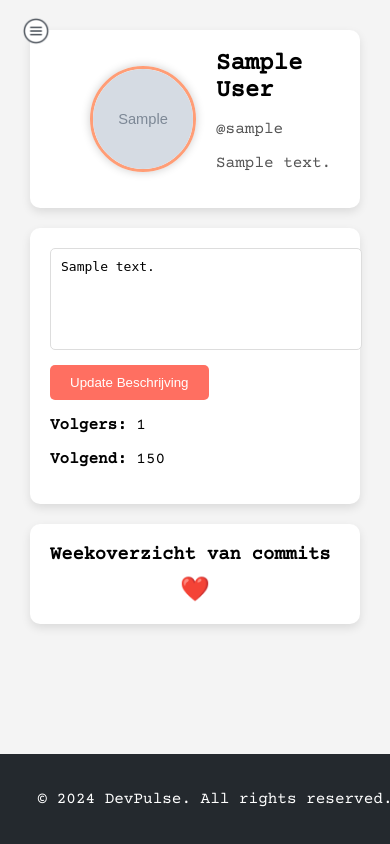
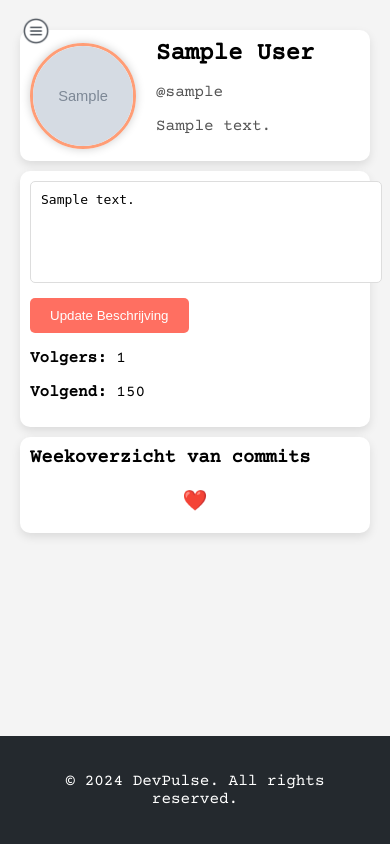
Before and after one commit to Anubis1711/DevPulse, a Node server app: template views/profile.ejs in a window 390 px wide. Run offline with Node 20, Linux system fonts and the light colour scheme; tables that the repository leaves empty hold one stand-in row (values such as "Sample post"); the template is opened without the code that fills it: values that come from a table or form of the project are taken from there, most other values are stand-ins (such as "Sample title", 1, 10 or a date in 2020); grey boxes marked "Sample" are stand-in pictures; some libraries are stand-ins or nearby versions.

Commit message:
Nu totaal schaalbaar voor mobiel!

```diff
--- a/public/profile.css
+++ b/public/profile.css
@@ -5,15 +5,18 @@ body {
     padding: 0;
     display: flex;
     background-color: #f4f4f4;
+    overflow-x: hidden;
 }
 
 
 /* Main Content Styling */
 .main-content {
-    margin-left: 270px; /* Space for the sidebar */
-    padding: 30px;
-    width: calc(100% - 270px);
+    margin-left: 250px;
+    padding: 20px;
+    width: calc(100% - 250px);
     transition: margin-left 0.3s ease-in-out;
+    box-sizing: border-box;
+    overflow-y: auto;
 }
 
 /* Profiel Header */
@@ -90,6 +93,13 @@ body {
     margin: 0 0 15px;
 }
 
+.description-section,
+.commit-overview {
+    max-width: 100%;
+    margin: 0 auto;
+    padding: 15px;
+}
+
 /* Styling voor commit hartjes */
 .hearts-container {
     display: flex;
@@ -133,6 +143,11 @@ body {
     display: block;
 }
 
+footer {
+    width: 100%;
+    box-sizing: border-box;
+}
+
 @media (max-width: 768px) {
     .main-content {
         margin-left: 0;
@@ -143,3 +158,38 @@ body {
         margin-left: 250px; /* Match the sidebar width */
     }
 }
+
+@media (max-width: 768px) {
+    .hearts-container {
+        gap: 10px; /* Reduce gap between hearts */
+        padding: 10px; /* Add padding to prevent overlap */
+        flex-wrap: wrap;
+        justify-content: center; /* Ensure content stays centered */
+    }
+
+    .heart {
+        font-size: 20px; /* Reduce size for smaller screens */
+    }
+}
+
+@media (max-width: 768px) {
+    .hearts-container {
+        display: flex;
+        flex-wrap: nowrap;
+        overflow-x: auto; /* Allow horizontal scrolling */
+        gap: 10px; /* Reduce gap */
+    }
+
+    .heart {
+        flex: 0 0 auto; /* Prevent shrinking */
+    }
+}
+
+@media (max-width: 768px) {
+    .profile-header,
+    .description-section,
+    .commit-overview {
+        margin: 10px auto;
+        padding: 10px;
+    }
+}
--- a/public/sidebar.css
+++ b/public/sidebar.css
@@ -105,39 +95,29 @@ footer {
     transition: transform 0.3s ease;
 }
 
-/* Align with other header elements */
+/* Sidebar toggle for mobile */
 @media (max-width: 768px) {
-    .profile-header {
-        position: relative;
-        padding-left: 60px; /* Space for the button */
+    .sidebar {
+        position: fixed;
+        transform: translateX(-100%); /* Verborgen standaard */
+        z-index: 1000;
+        transition: transform 0.3s ease-in-out;
+    }
+
+    .sidebar.open {
+        transform: translateX(0); /* Schuift in wanneer geopend */
+    }
+
+    .sidebar-toggle {
+        display: block; /* Toon toggle-knop */
+        position: fixed;
+        top: 15px;
+        left: 15px;
+        background-color: transparent;
+        color: white;
+        font-size: 20px;
+        border: none;
+        cursor: pointer;
+        z-index: 1100;
     }
 }
-
-.sidebar-overlay {
-    display: none;
-    position: fixed;
-    top: 0;
-    left: 0;
-    width: 100%;
-    height: 100%;
-    background-color: rgba(0, 0, 0, 0.5); /* Semi-transparent */
-    z-index: 900; /* Below sidebar but above content */
-    transition: opacity 0.3s ease;
-}
-
-.sidebar.open ~ .sidebar-overlay {
-    display: block;
-    opacity: 1;
-}
-
-/* Hide the toggle button on larger screens */
-.sidebar-toggle {
-    display: none; /* Hidden by default */
-}
-
-/* Show the toggle button on smaller screens */
-@media (max-width: 768px) {
-    .sidebar-toggle {
-        display: block; /* Visible in mobile view */
-    }
-}
```
Also changed, not shown: other parts of public/sidebar.css (+17 -27 lines), public/feed.css (+18 -5 lines), public/shared.css (+19 -1 lines).
